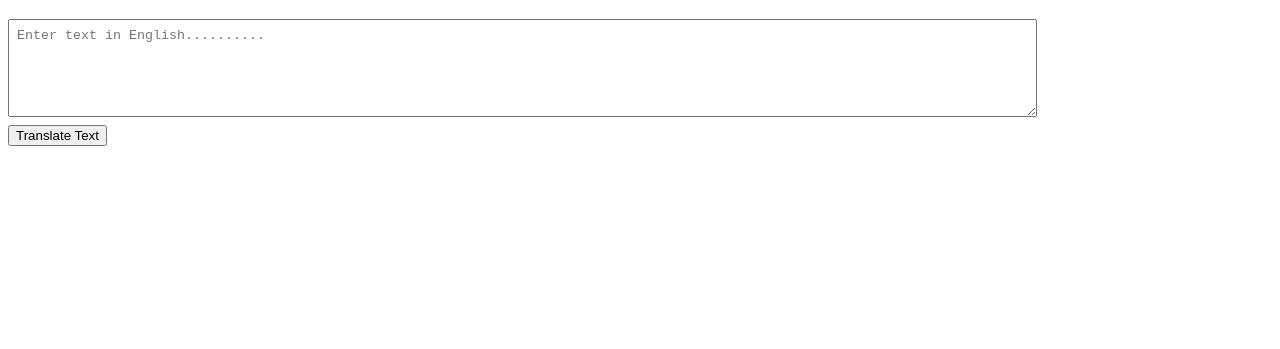
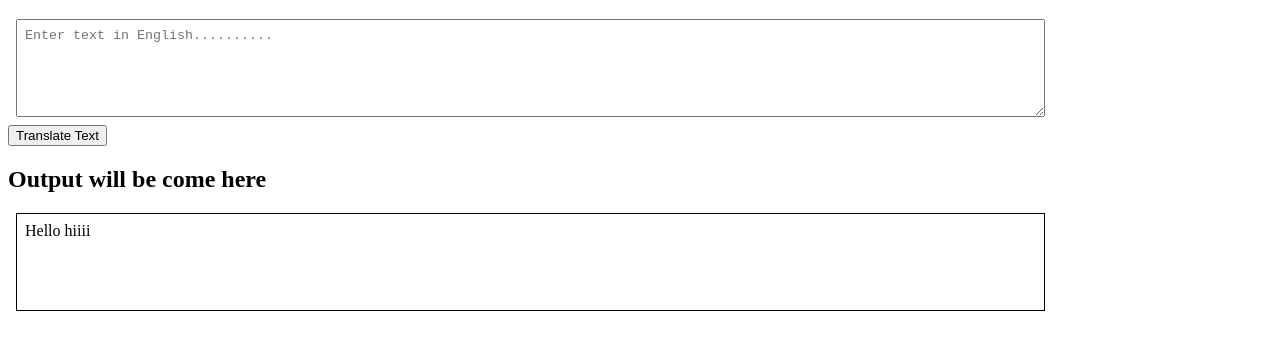
Before and after one commit to its-rio/neog-banana-speak, a plain HTML site: page index.html in a window 1280 px wide. Shown: the part 61-410 px from the top of the page. Drawn offline with Linux system fonts and the light colour scheme.

Commit message:
feat: input output done

```diff
--- a/index.html
+++ b/index.html
@@ -10,15 +10,26 @@
             height: 10vh;
             display: block;
             padding: 1vh;
-            margin-bottom: 1vh;
+            margin: 1vh;
+        }
+        #output{
+            border: 1px solid black;
+            width: 80%;
+            height: 10vh;
+            padding: 1vh;
+            margin: 1vh;
         }
     </style>
 </head>
 <body>
     <h1>Banana Apeak Application</h1>
-    <textarea name="textbox" id="" placeholder="Enter text in English.........."></textarea>
+    <textarea name="textbox" id="txt-input" placeholder="Enter text in English.........."></textarea>
     <button id="btn-translate">Translate Text</button>
 
+    <h2>Output will be come here</h2>
+    <div id="output">
+
+    </div>
     <script src="script.js"></script>
 </body>
 </html>
--- a/script.js
+++ b/script.js
@@ -1,8 +1,13 @@
 var btnTranslate = document.querySelector("#btn-translate")
 
+var txtInput = document.querySelector("#txt-input")
+
+var outputDiv = document.querySelector("#output")
+
+outputDiv.innerText = "Hello hiiii"
+
 function clickEventHandler(){
-    btnTranslate.innerHTML = "Clicked"
-    btnTranslate.style.color = "red"
+    outputDiv.innerText = "adkjsnkjand" + txtInput.value
 
 }
 
```
